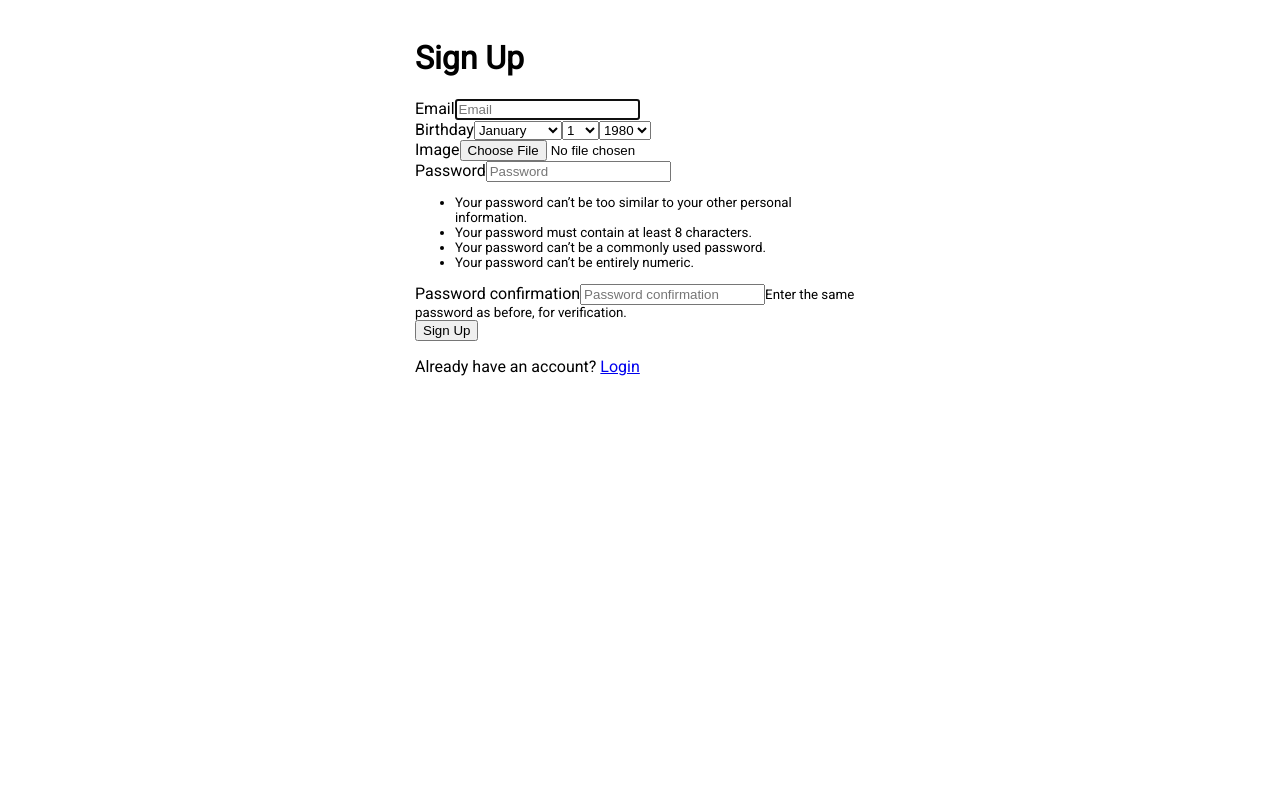
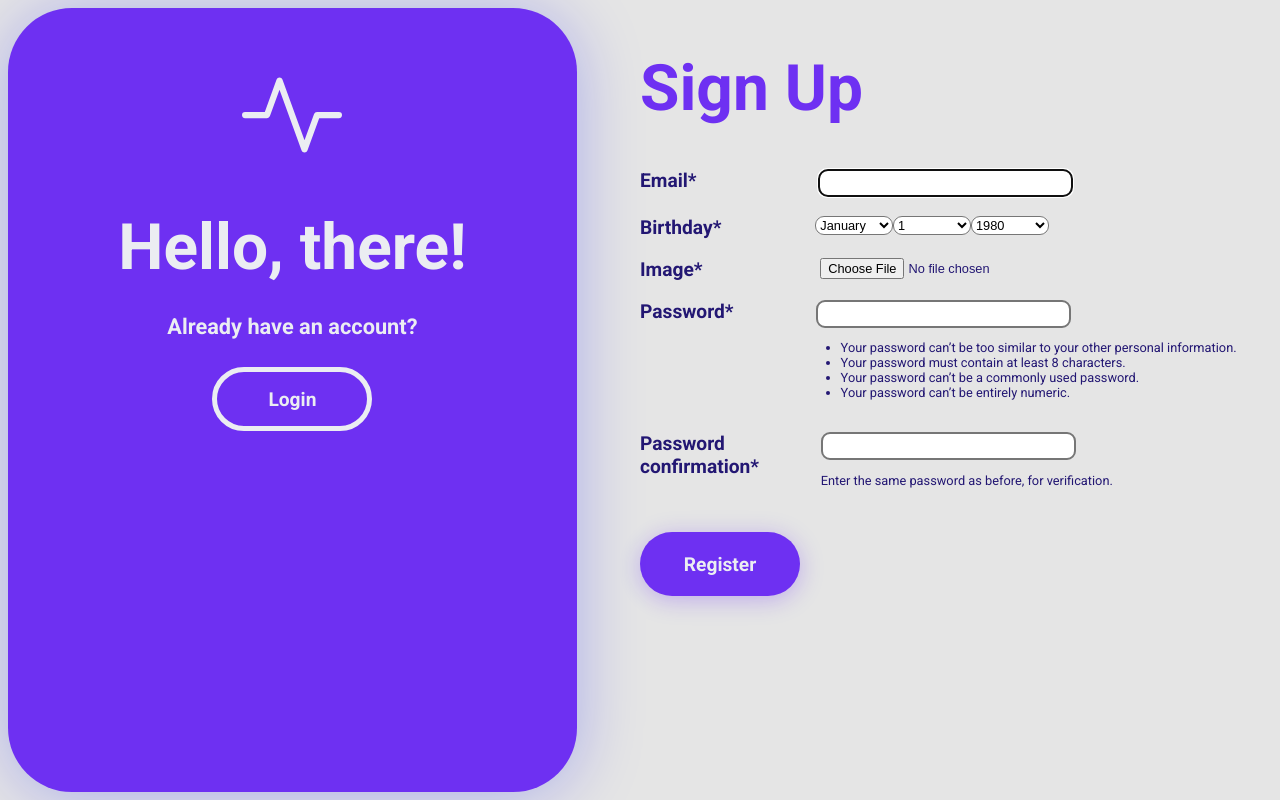
Before and after one commit to RedBrickBurrito/BiorhythmSocialNetwork, a Django app: page /signup/ in a window 1280 px wide. Run offline with Django 4.2, Linux system fonts and the light colour scheme; some libraries are stand-ins or nearby versions.

Commit message:
BSN-1 Added Design

```diff
--- a/biorythm_social_network/settings.py
+++ b/biorythm_social_network/settings.py
@@ -44,6 +44,7 @@ INSTALLED_APPS = [
     'django.contrib.messages',
     'django.contrib.staticfiles',
     'bootstrap5',
+    'crispy_forms',
 ]
 
 MIDDLEWARE = [
--- /dev/null
+++ b/static/css/signup.css
@@ -0,0 +1,166 @@
+
+
+.formLogin {
+    top: 0; height: 100%; float: left;
+          left: 0%; width: 45%; z-index: 1; background-color: #6E30F2;
+          text-align: center; font-weight: 700; color: #EBEDF2;
+          box-shadow: 0px 4px 66px rgba(0, 13, 255, 0.25);
+          border-radius: 64px;
+}
+
+.formSignUp {
+    top: 0; height: 100%; float: right;
+        left: 50%; width: 50%; z-index: 1;
+}
+@media screen and (max-width: 800px) {
+    .formSignUp, .formLogin {
+      width: 100%;
+      font-size: 2vh;
+    }
+  }
+
+
+.emailinput {
+    color: #231773;
+    font-size: 1.5vw;
+    border-radius: 9px;
+    border-style: solid;
+    font-weight: 400;
+    margin-left: 16.5%;
+}
+
+.control-label {
+    font-size: 1.5vw;
+    color: #231773;
+    font-weight: 700;
+}
+
+.control-group {
+    display: flex;
+    margin-bottom: 3%;
+}
+
+.selectdatewidget {
+    width: 15%;
+    background: white;
+    border-radius: 9px;
+    border-style: solid;
+    font-size: 1vw;
+}
+
+#id_birthday_month {
+    margin-left: 12%;
+}
+
+.controls {
+    width: 100%;
+    margin-left: 5%;
+}
+
+.clearablefileinput {
+    font-size: 1vw;
+    margin-left: 16%;
+}
+
+
+
+#id_password1 {
+    color: #231773;
+    font-size: 1.5vw;
+    border-radius: 9px;
+    border-style: solid;
+    font-weight: 400;
+    margin-left: 10%;
+}
+
+#id_password2 {
+    color: #231773;
+    font-size: 1.5vw;
+    border-radius: 9px;
+    border-style: solid;
+    font-weight: 400;
+}
+
+#hint_id_password1 {
+    font-size: .8vw;
+    color: #FF0000;
+}
+
+.registerButton {
+    align-self: center;
+    margin-top: 2%;
+    align-self: center;
+    text-align: center;
+    border-radius: 34px;
+    border-style: none;
+    width: 20vh;
+    height: 8vh;
+    font-size: 1.5vw;
+    font-family: 'Roboto';
+    font-weight: 700;
+    background-color: #6E30F2;
+    color: #EBEDF2;
+    cursor: pointer;
+    box-shadow: 0px 4px 25px rgba(81, 0, 255, 0.25);
+    -webkit-transition: all 0.3s;
+  -moz-transition: all 0.3s;
+  transition: all 0.3s;
+}
+
+.registerButton:after {
+    z-index: -1;
+    -webkit-transition: all 0.3s;
+    -moz-transition: all 0.3s;
+    transition: all 0.3s;
+}
+
+.loginButton:after {
+    z-index: -1;
+    -webkit-transition: all 0.3s;
+    -moz-transition: all 0.3s;
+    transition: all 0.3s;
+}
+
+.registerButton:before {
+    -webkit-font-smoothing: antialiased;
+}
+
+.loginButton:before {
+    -webkit-font-smoothing: antialiased;
+}
+
+.registerButton:hover {
+    background-color: #49209F;
+    cursor: pointer;
+}
+
+.loginButton {
+    border-radius: 34px;
+          border: 5px solid #EBEDF2;
+          width: 20vh;
+          height: 8vh;
+          font-size: 1.5vw;
+          font-family: 'Roboto';
+          font-weight: 700;
+          background-color: #6E30F2;
+          color: #EBEDF2; cursor: pointer;
+}
+
+.loginButton:hover {
+    background-color: #EBEDF2;
+    color: #6E30F2;
+    cursor: pointer;
+}
+
+ul {
+    margin-left: 7%;
+}
+
+#error_1_id_email {
+    color: #FF0000;
+    margin-left: 17%;
+}
+
+#error_1_id_password2 {
+    color: #FF0000;
+}
--- a/user/forms.py
+++ b/user/forms.py
@@ -1,16 +1,15 @@
 from django import forms
 from django.contrib.auth.forms import UserCreationForm
-from django.db import models
 from .models import CustomUser
 
 class CustomUserCreationForm(UserCreationForm):
-    email = forms.EmailField(max_length=200)
+    email = forms.EmailField(max_length=200, required=True)
     birthday = forms.DateField(
         widget=forms.SelectDateWidget(
             years=range(1980, 2022)
-        )
+        ),         required=True
     )
-    image = forms.ImageField()
+    image = forms.ImageField(required=True)
 
     class Meta:
         model = CustomUser
--- a/user/templates/user/signup.html
+++ b/user/templates/user/signup.html
@@ -1,4 +1,6 @@
 {% load bootstrap5 %}
+{% load static %}
+{% load crispy_forms_tags %}
 <html>
     <head>
         <title>SignUp</title>
@@ -11,25 +13,34 @@
           href="https://fonts.googleapis.com/css2?family=Material+Icons"
           rel="stylesheet"
         />
+        <link rel="stylesheet" type="text/css" href="{% static 'css/signup.css' %}">
         <link rel="preconnect" href="https://fonts.googleapis.com">
         <link rel="preconnect" href="https://fonts.gstatic.com" crossorigin>
-        <link href="https://fonts.googleapis.com/css2?family=Roboto&display=swap" rel="stylesheet">
+        <link href="https://fonts.googleapis.com/css2?family=Roboto:wght@400;700&display=swap" rel="stylesheet">
       </head>
     </head>
 
-    <body style="font-family: Roboto;">
+    <body style="font-family: Roboto; background-color: #E5E5E5; color: #231773;">
 
-        <div style="width: 450px;  margin: 0 auto; padding: 10px;">
-          <h1>Sign Up</h1>
-          <form enctype="multipart/form-data" method="post" >
+        <div class="formSignUp">
+          <h1 style="font-weight: 700; color: #6E30F2; font-size: 5vw;">Sign Up</h1>
+          <form  style="font-size: 1vw;" enctype="multipart/form-data" method="post">
             {% csrf_token %}
-            {% bootstrap_form form  %}
+            {{form | crispy}}
             {% buttons %}
-            <button type="submit" class="btn btn-primary">Sign Up</button>
+            <button  class="registerButton" type="submit" class="btn btn-primary">Register</button>
             {% endbuttons %}
           </form>
-          <p>Already have an account? <a href="/login">Login</a></p>
           </div>
-
+          <div class="formLogin">
+          <svg style="margin-top: 10%;" xmlns="http://www.w3.org/2000/svg" width="100" height="100" fill="currentColor" class="bi bi-activity" viewBox="0 0 16 16">
+            <path fill-rule="evenodd" d="M6 2a.5.5 0 0 1 .47.33L10 12.036l1.53-4.208A.5.5 0 0 1 12 7.5h3.5a.5.5 0 0 1 0 1h-3.15l-1.88 5.17a.5.5 0 0 1-.94 0L6 3.964 4.47 8.171A.5.5 0 0 1 4 8.5H.5a.5.5 0 0 1 0-1h3.15l1.88-5.17A.5.5 0 0 1 6 2Z"/>
+          </svg>
+          <p style=" font-size: 5vw; margin-bottom: 5%; margin-top: 8%;">Hello, there!</p>
+          <p style="font-size: 1.7vw; margin-bottom: 5%;">Already have an account?</p>
+          <button class="loginButton" onclick="window.location.href='/login';">
+          Login
+        </button>
+        </div>
     </body>
 </html>
```
